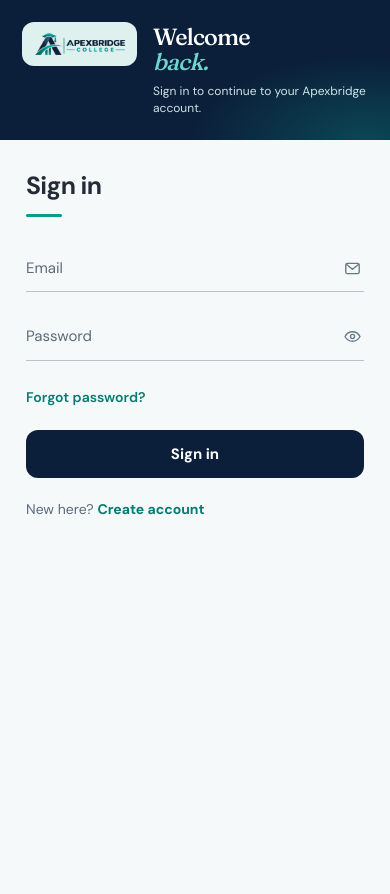
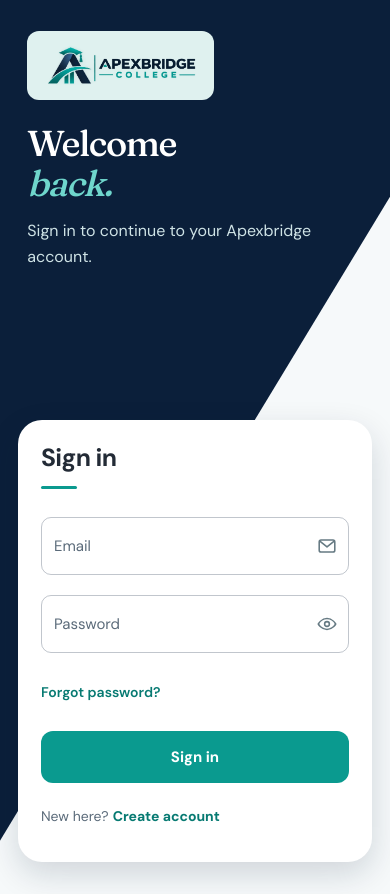
Before and after one commit to th-bugay021/Apexbridge-college, a React (Vite) app: page /login in a window 390 px wide. Before the commit the page ends 844 px from the top, so only its background shows below. Built offline with nearby package versions, Linux system fonts and the light colour scheme; no server answers.

Commit message:
Login: mobile layout with diagonal header and form card

```diff
--- a/src/Pages/Ayomide/Auth/login.css
+++ b/src/Pages/Ayomide/Auth/login.css
@@ -821,3 +821,184 @@
     transition: opacity .2s ease;
   }
 }
+
+@media (max-width: 640px) {
+  .lg-page {
+    display: flex;
+    min-height: 100dvh;
+    position: relative;
+    box-sizing: border-box;
+    flex-direction: column;
+    overflow-x: hidden;
+    overflow-y: auto;
+    padding: env(safe-area-inset-top) env(safe-area-inset-right) env(safe-area-inset-bottom) env(safe-area-inset-left);
+  }
+
+  .lg-card {
+    display: flex;
+    min-width: 0;
+    min-height: calc(100dvh - env(safe-area-inset-top) - env(safe-area-inset-bottom));
+    flex: 1 0 auto;
+    flex-direction: column;
+    overflow: visible;
+    z-index: 1;
+    background: transparent;
+  }
+
+  .lg-card::before {
+    content: "";
+    position: absolute;
+    z-index: 0;
+    inset: 0;
+    min-height: 100dvh;
+    background: radial-gradient(ellipse 45% 60% at var(--lg-glow-x) 100%, rgba(10, 154, 143, .32), transparent 100%), var(--lg-navy);
+    clip-path: polygon(0 0, 100% 0, 100% 22%, 0 94%);
+    pointer-events: none;
+  }
+
+  .lg-card .lg-panel {
+    position: relative;
+    inset: auto;
+    z-index: 1;
+    display: flex;
+    height: auto;
+    min-height: clamp(330px, 45vh, 380px);
+    box-sizing: border-box;
+    flex: 0 0 auto;
+    align-items: flex-start;
+    flex-direction: column;
+    justify-content: flex-start;
+    gap: 24px;
+    padding: clamp(28px, 8vw, 44px) clamp(24px, 7vw, 40px);
+    clip-path: none;
+    background: transparent;
+  }
+
+  .lg-logo {
+    align-self: flex-start;
+    width: clamp(170px, 48vw, 210px);
+    max-width: 100%;
+    padding: 8px 14px;
+  }
+
+  .lg-welcome {
+    width: 100%;
+    max-width: 34ch;
+    padding: 0;
+  }
+
+  .lg-welcome h1 {
+    margin: 0 0 12px;
+    font-size: clamp(2.25rem, 8vw, 3rem);
+  }
+
+  .lg-welcome p {
+    max-width: 34ch;
+    font-size: 16px;
+    line-height: 1.6;
+  }
+
+  .lg-card .lg-form-side {
+    position: relative;
+    z-index: 1;
+    display: block;
+    min-width: 0;
+    flex: 1 0 auto;
+    margin-top: clamp(24px, 5vh, 40px);
+    padding: 0 clamp(16px, 4.5vw, 20px) 32px;
+    background: transparent;
+  }
+
+  .lg-form-content {
+    width: 100%;
+    min-width: 0;
+    max-width: 560px;
+    margin: 0 auto;
+    padding: clamp(22px, 6vw, 30px);
+    border-radius: 24px;
+    background: #fff;
+    box-shadow: 0 12px 32px rgba(11, 31, 58, .16);
+  }
+
+  .lg-fields {
+    gap: 20px;
+    margin-top: 28px;
+  }
+
+  .lg-field {
+    min-height: 58px;
+    padding: 5px 12px 0;
+    border: 1px solid rgba(11, 31, 58, .25);
+    border-radius: 10px;
+  }
+
+  .lg-field:focus-within {
+    border-color: var(--lg-teal);
+    box-shadow: 0 0 0 2px rgba(10, 154, 143, .12);
+  }
+
+  .lg-field label {
+    top: 17px;
+    left: 12px;
+    font-size: 15px;
+  }
+
+  .lg-field input {
+    box-sizing: border-box;
+    min-height: 48px;
+    padding: 15px 36px 5px 0;
+    font-size: 16px;
+  }
+
+  .lg-field:focus-within label,
+  .lg-field:has(input:not(:placeholder-shown)) label {
+    font-size: 12px;
+  }
+
+  .lg-field svg {
+    top: 17px;
+    right: 10px;
+    width: 22px;
+  }
+
+  .lg-options {
+    min-height: 44px;
+    margin-top: 18px;
+  }
+
+  .lg-forgot {
+    display: inline-flex;
+    min-height: 44px;
+    align-items: center;
+  }
+
+  .lg-submit,
+  .lg-options + .lg-submit {
+    min-height: 52px;
+    margin-top: 16px;
+    background: var(--lg-teal);
+  }
+
+  .lg-submit:hover {
+    background: var(--lg-teal-dark);
+  }
+
+  .lg-register {
+    display: flex;
+    min-height: 44px;
+    align-items: center;
+    flex-wrap: wrap;
+    gap: 4px;
+    margin-top: 12px;
+  }
+
+  .lg-register a {
+    display: inline-flex;
+    min-height: 44px;
+    align-items: center;
+  }
+
+  .lg-blade {
+    display: none;
+  }
+}
```
